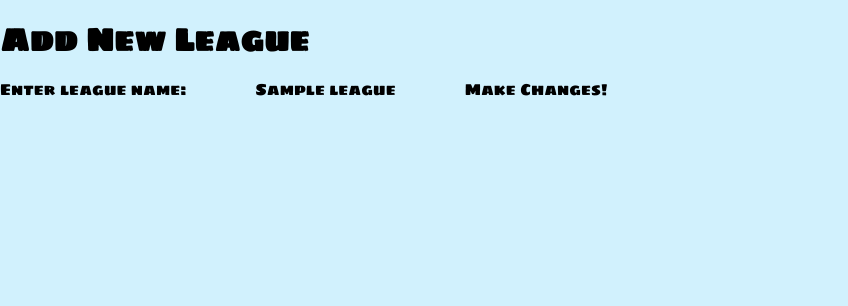
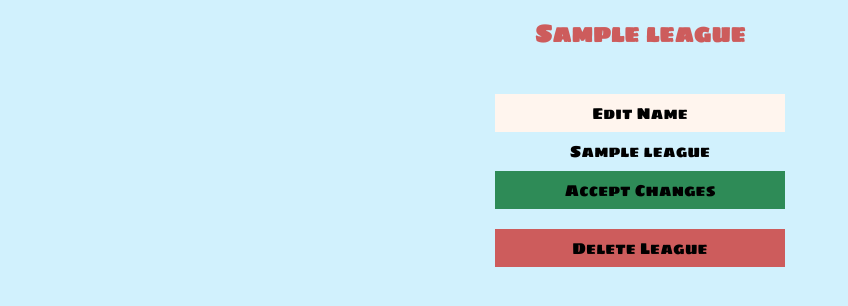
Before and after one commit to itsjustdel/CodeClan-W4-Project, a Flask app: page /leagues/1/edit in a window 1280 px wide. Shown: the part 46-352 px from the top of the page, without its empty margins (0-848 px from the left). Run offline with Flask 2, Linux system fonts and the light colour scheme; a database or web service that is not in the repository returns one stand-in record (values such as "Sample title"); some libraries are stand-ins or nearby versions.

Commit message:
Edit Team CSS

```diff
--- a/console.py
+++ b/console.py
@@ -46,4 +46,4 @@ game_repository.save(game_3)
 
 games = game_repository.games_for_team(team_1)
 
-pdb.set_trace()
+# pdb.set_trace()
--- a/static/css/main.css
+++ b/static/css/main.css
@@ -10,6 +10,9 @@ html
    text-decoration: none;
  }
  h2{
+   text-align: center;
+ }
+ h3{
    text-align: center;
  }
  h2 a{
@@ -76,3 +79,33 @@ html
     66% { opacity:0; }
     100% { opacity:1; }
 }
+
+.edit_container{
+  display: flex;
+  justify-content: center;
+}
+
+.edit_list
+{
+  list-style: none;
+  padding: 10px;
+}
+.edit_list li
+{
+  padding: 10px;
+  text-align: center;
+}
+
+.edit_list li:first-child
+{
+  background-color: seashell;
+}
+
+#edit_accept
+{
+  background-color: seagreen;
+}
+#edit_delete
+{
+  background-color: indianred;
+}
--- a/static/css/table.css
+++ b/static/css/table.css
@@ -180,14 +180,3 @@ textarea:focus, input:focus{
   text-align: center;
 
 }
-
-.card_title{
-  width: 95%;
-  margin: auto;
-  justify-content: center;
-  padding-top: 12px;
-  padding-bottom: 12px;
-  text-align: center;
-  background-color: #04AA6D;
-  color: white;
-}
--- a/static/css/team.css
+++ b/static/css/team.css
@@ -30,3 +30,22 @@
 #monster_table{
     display: flex;
 }
+
+.card_title{
+    width: 95%;
+    margin: auto;
+    justify-content: center;
+    padding-top: 12px;
+    padding-bottom: 12px;
+    text-align: center;
+    background-color: #04AA6D;
+    color: white;
+  }
+
+  .card_title a{
+    color: indianred;
+  }
+  .card tbody tr td {
+      font-size: small;
+      padding: 20px;
+  }
--- a/templates/leagues/edit.html
+++ b/templates/leagues/edit.html
@@ -1,12 +1,29 @@
 {% extends 'base.html' %}
 
 {% block content %}
-<h1>Add New League</h1>
 
-<form action="/leagues/{{league.id}}/edit" method="post">
-    <label for="league_name">Enter league name:</label>
-    <input type="text" id="league_name" name="league_name" value="{{league.name}}">
-    <input type="submit" value="Make Changes!">
-</form>
+<h2> <a href="/leagues/{{league.id}}">{{league.name}}</a> </h2>
+<div class="edit_container">
+    <ul class="edit_list">
+        <li>Edit Name</li>
+        <li>
+            <form action="/leagues/{{league.id}}/edit" method="post">
+                <input type="text" id="league_name" name="league_name" autocomplete="off" autofocus="autofocus" value="{{league.name}}" >
+
+        </li>
+        <li id="edit_accept">
+            <input type="submit" value="Accept Changes">
+        </form>
+        </li>
+        <li></li>
+        <li id ="edit_delete">
+            <form action="/leagues/{{league.id}}/delete" method="POST">
+                <input type="submit" value="Delete League"/>
+            </form>
+        </li>
+    </ul>
+</div>
+
+
 
 {% endblock %}
--- a/templates/leagues/show.html
+++ b/templates/leagues/show.html
@@ -23,8 +23,7 @@
       </table>
 
     <a href="/leagues/{{league.id}}/edit">Edit League</a>
-    <form action="/leagues/{{league.id}}/delete" method="POST">
-        <input type="submit" value="delete"/>
+
   </form>
     <!-- <a href="/{{league.id}}/teams/new">Add Team</a> -->
     <a href="/leagues/{{league.id}}/games">View All Games in this league</a>
--- a/templates/teams/new.html
+++ b/templates/teams/new.html
@@ -25,11 +25,11 @@
           </tr>
         </tfoot>
       </table>
-
+<!--
 <form action="/leagues/{{league.id}}/teams/new" method="post">
     <label for="team_name">Team name:</label>
     <input type="text" id="team_name" name="team_name">
     <input type="submit" value="Add!">
-</form>
+</form> -->
 
 {% endblock %}
--- a/templates/teams/show.html
+++ b/templates/teams/show.html
@@ -19,7 +19,9 @@
           <td>Favourite Weather</td>
           <td>{{monster.fav_weather}}</td>
         </tr>
-      </table>
+      </div>
+    </table>
+
   </article>
   {% endfor %}
 </section>
```
